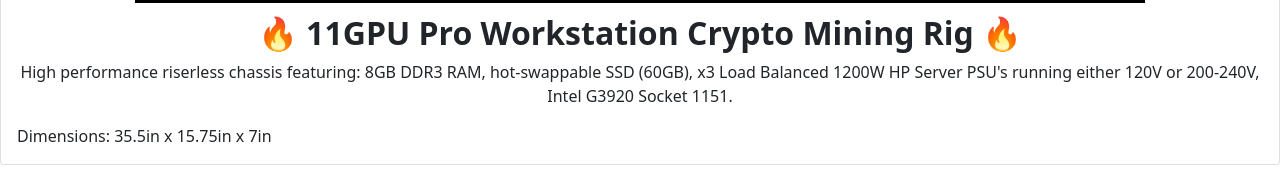
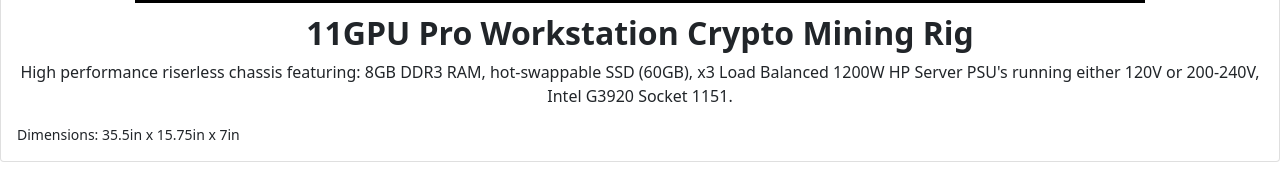
Before and after one commit to JBenAnderson/refactored-enigma, a website: page index.html in a window 1280 px wide. Shown: the part 763-934 px from the top of the page. Drawn offline with nearby package versions, Linux system fonts and the light colour scheme.

Commit message:
added dimensions, new pic

```diff
--- a/index.html
+++ b/index.html
@@ -33,9 +33,9 @@
         >
       </center>
     <div class="card-body" >
-      <h2 class="card-title" style="display:flex; justify-content: center"><b>🔥 11GPU Pro Workstation Crypto Mining Rig 🔥</b></h2>
+      <h2 class="card-title" style="display:flex; justify-content: center"><b>11GPU Pro Workstation Crypto Mining Rig</b></h2>
       <p class="card-text d-flex" style="display:flex; text-align:center">High performance riserless chassis featuring: 8GB DDR3 RAM, hot-swappable SSD (60GB), x3 Load Balanced 1200W HP Server PSU's running either 120V or 200-240V, Intel G3920 Socket 1151.</p>
-      <div class="d-flex">Dimensions: 35.5in x 15.75in x 7in</div>
+      <div class="d-flex"><small>Dimensions: 35.5in x 15.75in x 7in</small></div>
     </div>
   </div>
 
```
